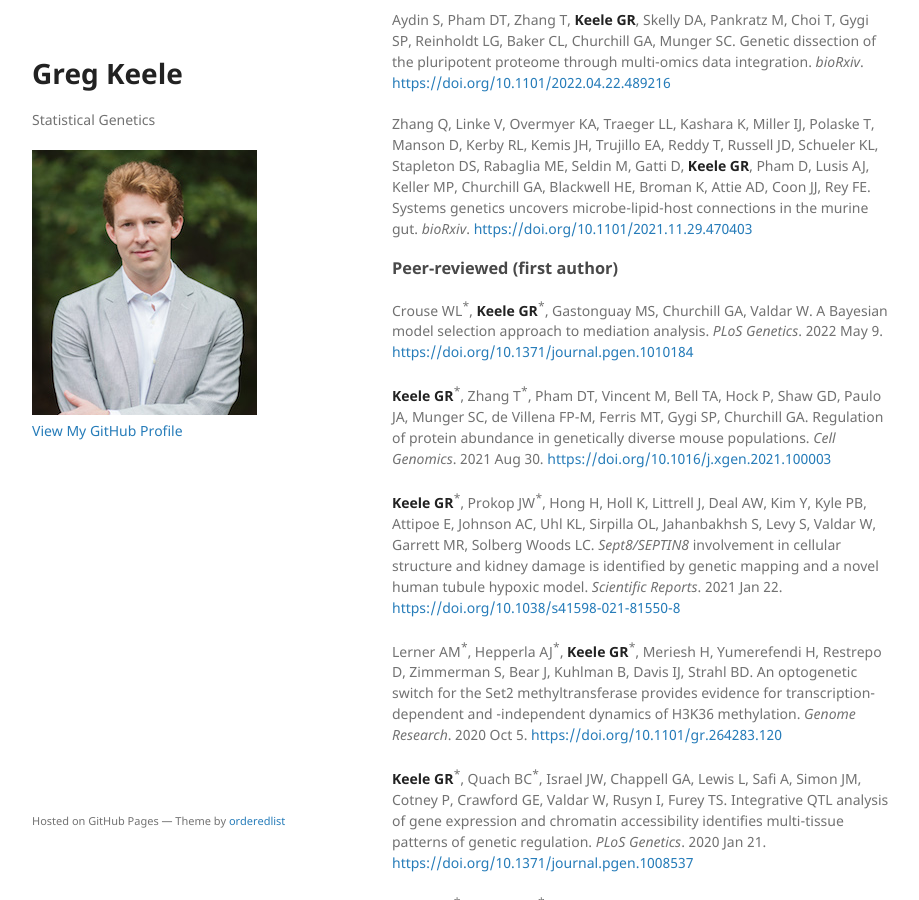
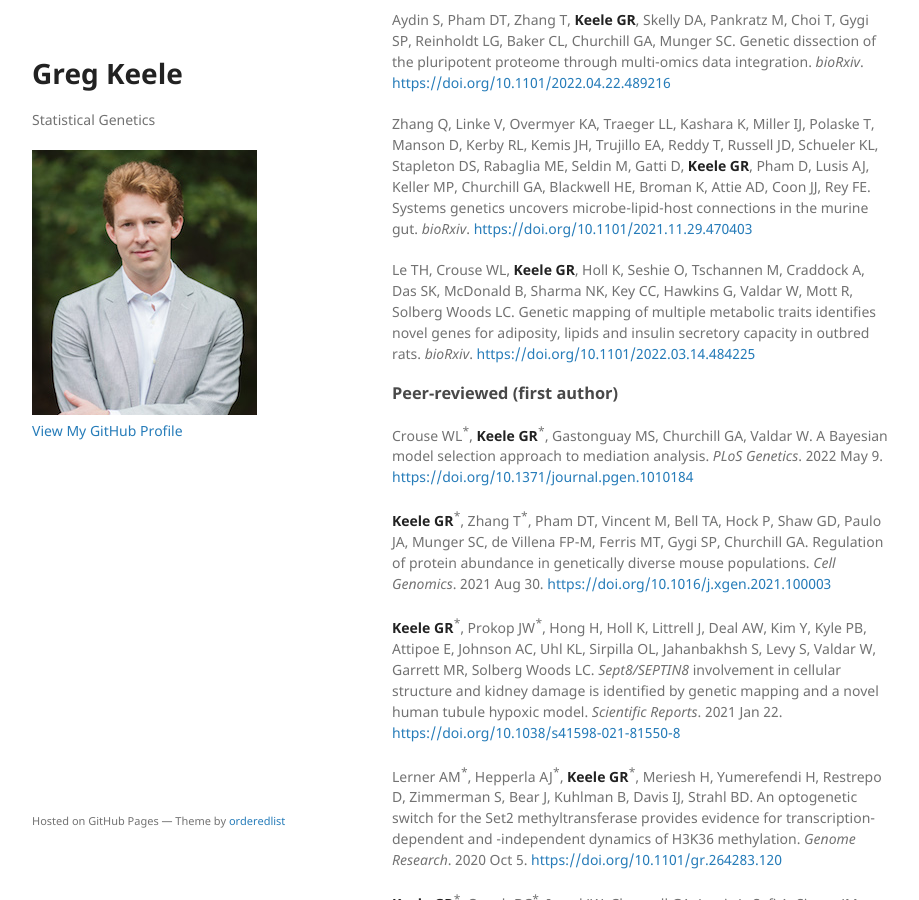
Before and after one commit to gkeele/gkeele.github.io, a Jekyll site: the page built from publications.md, in a window 1280 px wide and 900 px high, scrolled down 340 px. Shown: the whole window, without its empty margins (178-1097 px from the left). Built offline with Jekyll 4.4.1, drawn with Linux system fonts in a browser that asks for light colours; our own code applies the rules of GitHub Pages for plain Markdown files.

Commit message:
Added Thu's biorxiv

```diff
--- a/publications.md
+++ b/publications.md
@@ -14,6 +14,8 @@ Aygün N, Liang D, Crouse WL, **Keele GR**, Love MI, Stein JL. Inferring cell-ty
 Aydin S, Pham DT, Zhang T, **Keele GR**, Skelly DA, Pankratz M, Choi T, Gygi SP, Reinholdt LG, Baker CL, Churchill GA, Munger SC. Genetic dissection of the pluripotent proteome through multi-omics data integration. *bioRxiv*. [https://doi.org/10.1101/2022.04.22.489216](https://doi.org/10.1101/2022.04.22.489216)
 
 Zhang Q, Linke V, Overmyer KA, Traeger LL, Kashara K, Miller IJ, Polaske T, Manson D, Kerby RL, Kemis JH, Trujillo EA, Reddy T, Russell JD, Schueler KL, Stapleton DS, Rabaglia ME, Seldin M, Gatti D, **Keele GR**, Pham D, Lusis AJ, Keller MP, Churchill GA, Blackwell HE, Broman K, Attie AD, Coon JJ, Rey FE. Systems genetics uncovers microbe-lipid-host connections in the murine gut. *bioRxiv*. [https://doi.org/10.1101/2021.11.29.470403](https://doi.org/10.1101/2021.11.29.470403)
+
+Le TH, Crouse WL, **Keele GR**, Holl K, Seshie O, Tschannen M, Craddock A, Das SK, McDonald B, Sharma NK, Key CC, Hawkins G, Valdar W, Mott R, Solberg Woods LC. Genetic mapping of multiple metabolic traits identifies novel genes for adiposity, lipids and insulin secretory capacity in outbred rats. *bioRxiv*. [https://doi.org/10.1101/2022.03.14.484225](https://doi.org/10.1101/2022.03.14.484225)
 
 ### Peer-reviewed (first author)
 
```
